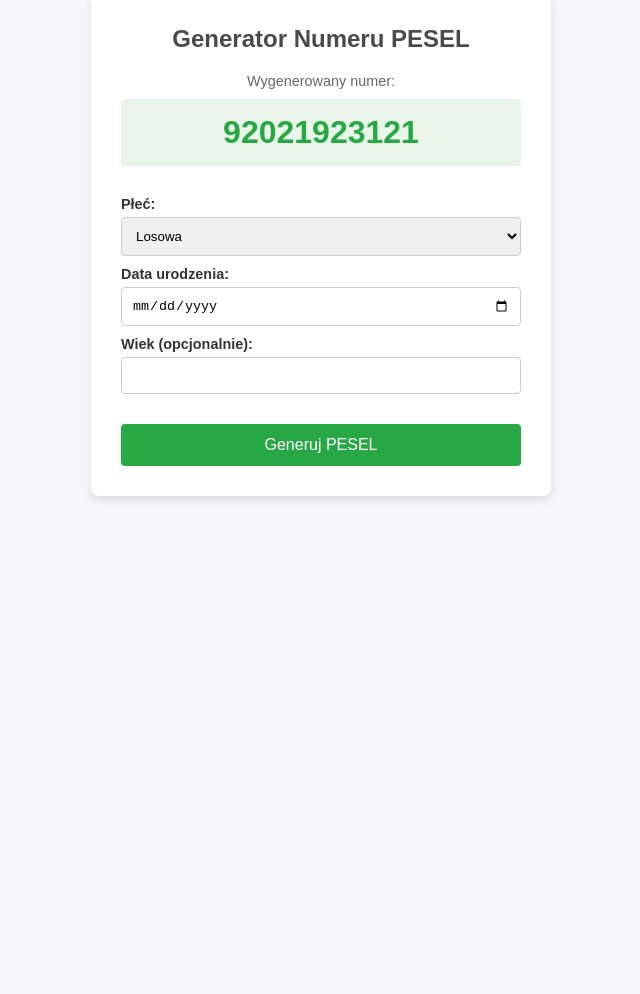
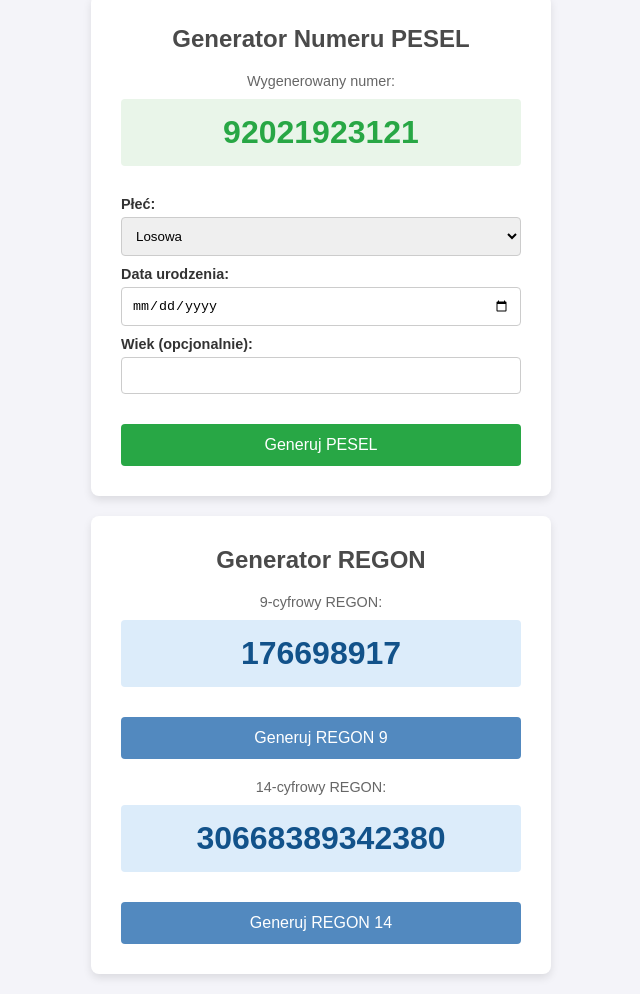
Before and after one commit to goliat931/generator-danych-testowych, a plain HTML site: page index.html in a window 1280 px wide. Shown: the part 308-1302 px from the top of the page, without its empty margins (319-959 px from the left). Before the commit the page ends 824 px from the top, so only its background shows below. Drawn offline with Linux system fonts and the light colour scheme.

Commit message:
Dodanie generatora regon 9 i 14

```diff
--- a/index.html
+++ b/index.html
@@ -45,6 +45,16 @@
 
             <button id="generateBtn">Generuj PESEL</button>
         </div>
+		<div class="generator-tile">
+			<h2>Generator REGON</h2>
+			<p class="output-label">9-cyfrowy REGON:</p>
+			<p class="generated-output" id="regon9Output">Kliknij Generuj</p>
+			<button id="generateRegon9Btn">Generuj REGON 9</button>
+
+			<p class="output-label" style="margin-top: 20px;">14-cyfrowy REGON:</p>
+			<p class="generated-output" id="regon14Output">Kliknij Generuj</p>
+			<button id="generateRegon14Btn">Generuj REGON 14</button>
+		</div>
     </main>
 
     <script src="static/script.js"></script>
--- a/static/script.js
+++ b/static/script.js
@@ -12,6 +12,12 @@ document.addEventListener('DOMContentLoaded', () => {
     // Selektory dla generatora dowodu osobistego
     const generateIdBtn = document.getElementById('generateIdBtn');
     const idOutput = document.getElementById('idOutput');
+
+    // Selektory dla generatora REGON
+    const generateRegon9Btn = document.getElementById('generateRegon9Btn');
+    const regon9Output = document.getElementById('regon9Output');
+    const generateRegon14Btn = document.getElementById('generateRegon14Btn');
+    const regon14Output = document.getElementById('regon14Output');
 
     // Dane do obliczeń PESEL
     const weightsPesel = [1, 3, 7, 9, 1, 3, 7, 9, 1, 3];
@@ -28,6 +34,10 @@ document.addEventListener('DOMContentLoaded', () => {
         Array.from({ length: 26 }, (_, i) => [String.fromCharCode(65 + i), 10 + i])
     );
     const weightsId = [7, 3, 1, 9, 7, 3, 1, 7, 3];
+
+    // Wagi do obliczeń REGON
+    const weightsRegon9 = [8, 9, 2, 3, 4, 5, 6, 7];
+    const weightsRegon14 = [2, 4, 8, 5, 0, 9, 7, 3, 6, 1, 2, 4, 8];
 
     // ----------------------------------------------------
     // 2. Funkcje pomocnicze
@@ -129,7 +139,7 @@ document.addEventListener('DOMContentLoaded', () => {
     }
 
     // ----------------------------------------------------
-    // 4. Logika generatora dowodu osobistego
+    // 4. Logika generatora dowodu osobistego i REGON
     // ----------------------------------------------------
 
     /**
@@ -175,6 +185,66 @@ document.addEventListener('DOMContentLoaded', () => {
             digitsPart.slice(1);
 
         return finalId;
+    }
+
+    /**
+     * Oblicza cyfrę kontrolną dla 9-cyfrowego numeru REGON.
+     * @param {string} regon8 Pierwsze 8 cyfr REGON-u.
+     * @returns {number} Obliczona cyfra kontrolna.
+     */
+    function calculateRegon9Checksum(regon8) {
+        let sum = 0;
+        for (let i = 0; i < 8; i++) {
+            sum += parseInt(regon8[i]) * weightsRegon9[i];
+        }
+        const checksum = sum % 11;
+        return checksum === 10 ? 0 : checksum;
+    }
+
+    /**
+     * Oblicza cyfrę kontrolną dla 14-cyfrowego numeru REGON.
+     * @param {string} regon13 Pierwsze 13 cyfr REGON-u.
+     * @returns {number} Obliczona cyfra kontrolna.
+     */
+    function calculateRegon14Checksum(regon13) {
+        let sum = 0;
+        for (let i = 0; i < 13; i++) {
+            sum += parseInt(regon13[i]) * weightsRegon14[i];
+        }
+        const checksum = sum % 11;
+        return checksum === 10 ? 0 : checksum;
+    }
+
+    /**
+     * Generuje poprawny 9-cyfrowy numer REGON.
+     * @returns {string} 9-cyfrowy numer REGON.
+     */
+    function generateRegon9() {
+        const digits = '0123456789';
+        let regon8 = '';
+        // 2 cyfry województwa + 6 cyfr numeru seryjnego
+        for (let i = 0; i < 8; i++) {
+            regon8 += digits.charAt(Math.floor(Math.random() * digits.length));
+        }
+        const controlDigit = calculateRegon9Checksum(regon8);
+        return `${regon8}${controlDigit}`;
+    }
+
+    /**
+     * Generuje poprawny 14-cyfrowy numer REGON.
+     * @returns {string} 14-cyfrowy numer REGON.
+     */
+    function generateRegon14() {
+        const regon9 = generateRegon9();
+        const digits = '0123456789';
+        let localDigits = '';
+        // 4 cyfry numeru lokalnego
+        for (let i = 0; i < 4; i++) {
+            localDigits += digits.charAt(Math.floor(Math.random() * digits.length));
+        }
+        const regon13 = `${regon9}${localDigits}`;
+        const controlDigit = calculateRegon14Checksum(regon13);
+        return `${regon13}${controlDigit}`;
     }
 
     // ----------------------------------------------------
@@ -271,4 +341,51 @@ document.addEventListener('DOMContentLoaded', () => {
             }
         });
     }
+
+   // Generuj REGON na starcie strony
+    regon9Output.innerText = generateRegon9();
+    regon14Output.innerText = generateRegon14();
+
+    // Obsługa kliknięcia przycisku "Generuj REGON 9"
+    if (generateRegon9Btn) {
+        generateRegon9Btn.addEventListener('click', () => {
+            regon9Output.innerText = generateRegon9();
+        });
+    }
+
+    // Obsługa kliknięcia przycisku "Generuj REGON 14"
+    if (generateRegon14Btn) {
+        generateRegon14Btn.addEventListener('click', () => {
+            regon14Output.innerText = generateRegon14();
+        });
+    }
+
+    // Obsługa kliknięcia na pole REGON (kopiowanie)
+    if (regon9Output) {
+        regon9Output.addEventListener('click', () => {
+            const regonText = regon9Output.innerText;
+            if (navigator.clipboard) {
+                navigator.clipboard.writeText(regonText)
+                    .then(() => showCopyMessage('REGON (9 cyfr) skopiowany!'))
+                    .catch(err => console.error('Błąd podczas kopiowania:', err));
+            } else {
+                // ... (kod dla starszych przeglądarek) ...
+                showCopyMessage('REGON (9 cyfr) skopiowany!');
+            }
+        });
+    }
+
+    if (regon14Output) {
+        regon14Output.addEventListener('click', () => {
+            const regonText = regon14Output.innerText;
+            if (navigator.clipboard) {
+                navigator.clipboard.writeText(regonText)
+                    .then(() => showCopyMessage('REGON (14 cyfr) skopiowany!'))
+                    .catch(err => console.error('Błąd podczas kopiowania:', err));
+            } else {
+                // ... (kod dla starszych przeglądarek) ...
+                showCopyMessage('REGON (14 cyfr) skopiowany!');
+            }
+        });
+    }
 });
--- a/static/styles.css
+++ b/static/styles.css
@@ -169,3 +169,26 @@ button {
         align-items: flex-start;
     }
 }
+
+#generateRegon9Btn, #generateRegon14Btn {
+    background-color: #5289bf; /* Kolor niebieski dla REGON */
+    margin-top: 10px;
+}
+
+#generateRegon9Btn:hover, #generateRegon14Btn:hover {
+    background-color: #12528a;
+}
+
+#regon9Output, #regon14Output {
+    color: #12528a;
+    background-color: #dcecfa;
+}
+
+#regon9Output:hover, #regon14Output:hover {
+    background-color: #c3e1fa;
+}
+
+/* Dostosowanie odstępów dla nowego kafelka */
+.generator-tile {
+    /* ... */
+}
```
